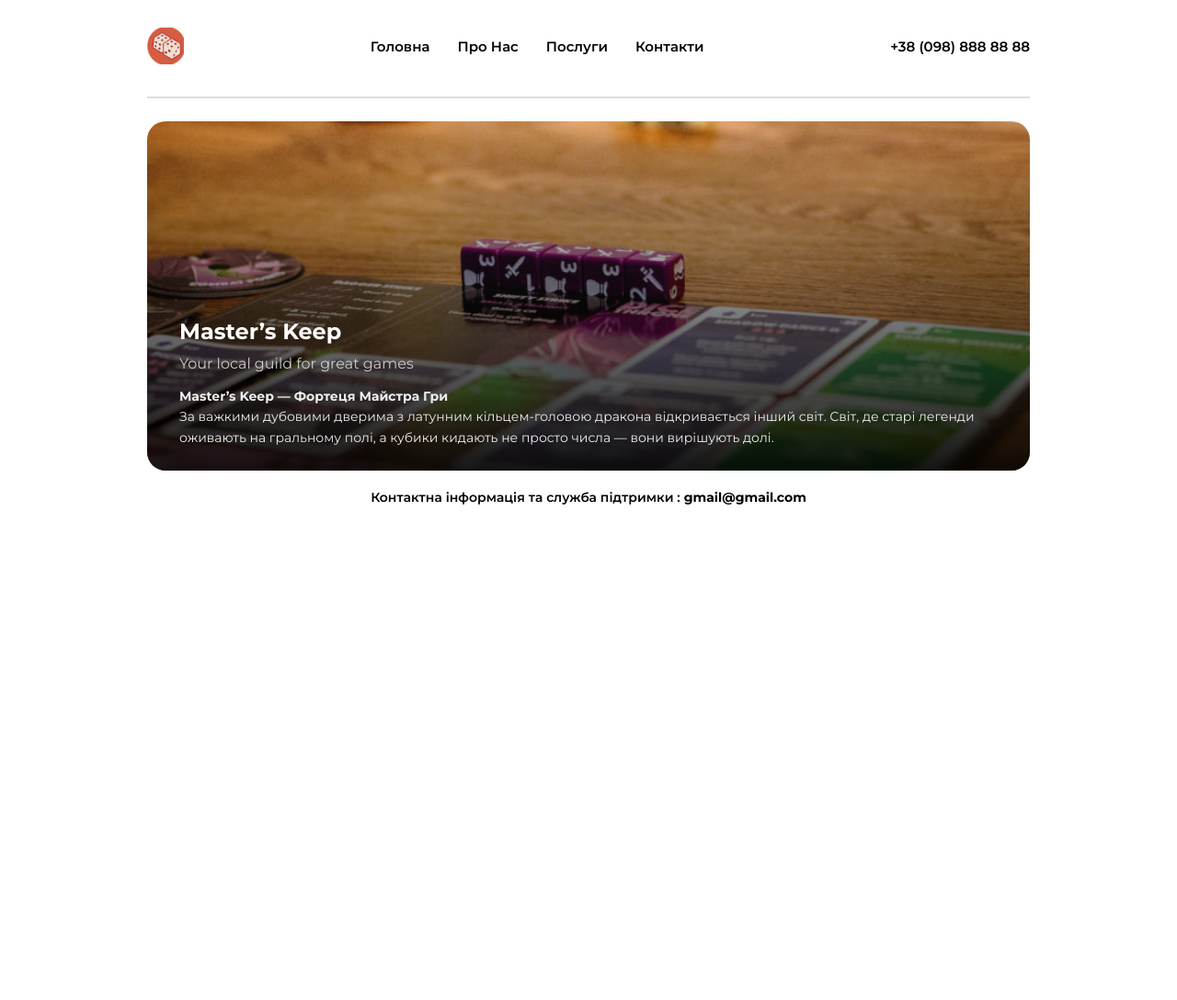
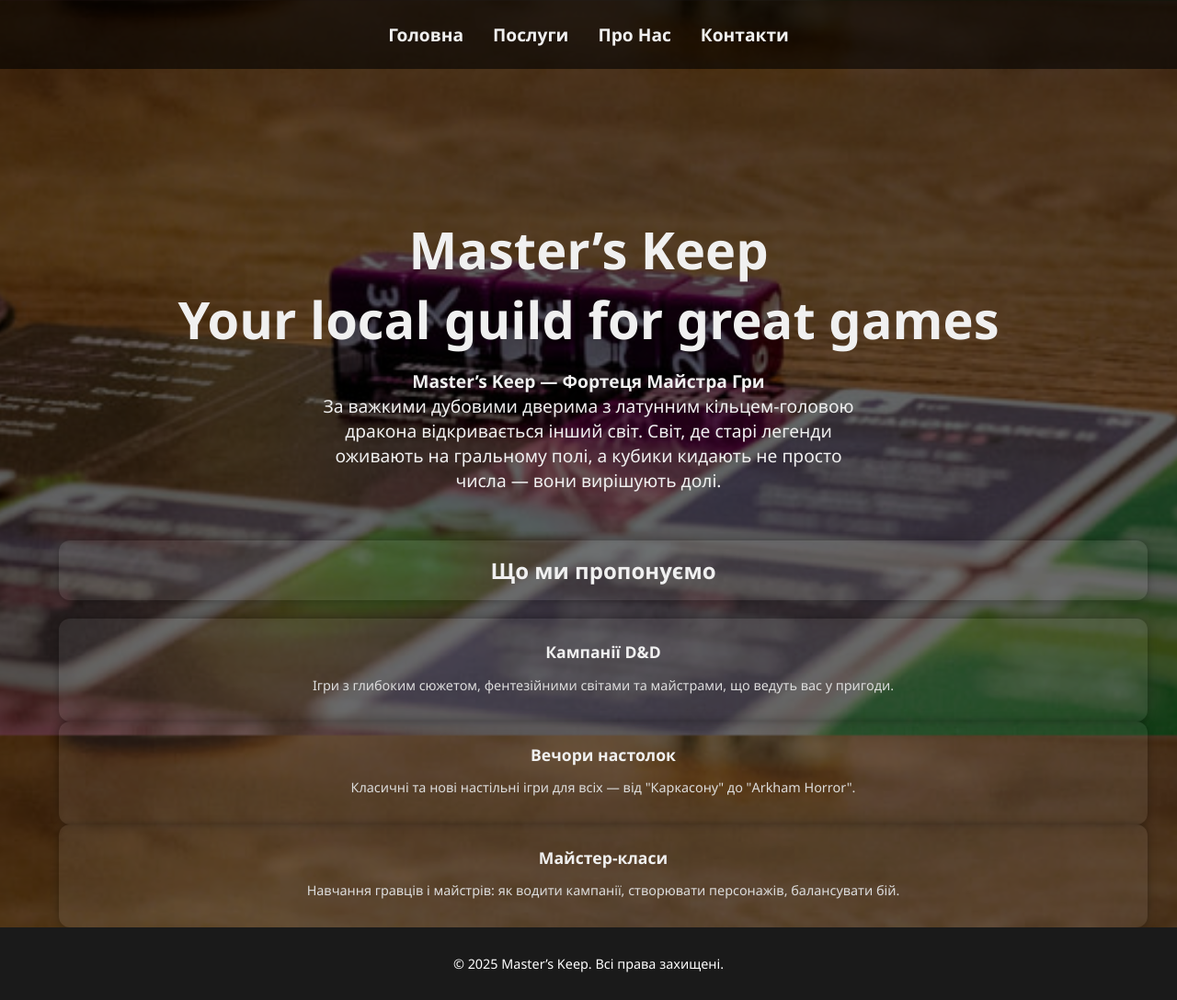
Before and after one commit to rocert92/deploy, a plain HTML site: page index.html in a window 1280 px wide. Shown: the whole page at 92% size. Before the commit the page ends 800 px from the top, so only its background shows below. Drawn offline with Linux system fonts and the light colour scheme.

Commit message:
Add files via upload

```diff
--- a/index.html
+++ b/index.html
@@ -2,7 +2,7 @@
 <html lang="uk">
 <head>
   <meta charset="UTF-8" />
-  <meta name="viewport" content="width=1920" />
+  <meta name="viewport" content="width=device-width, initial-scale=1.0" />
   <title>Master’s Keep</title>
   <link rel="stylesheet" href="style.css" />
   <link href="https://fonts.googleapis.com/css2?family=Montserrat:wght@400;600;700&display=swap" rel="stylesheet" />
@@ -10,16 +10,16 @@
 <body>
   <div class="container">
     <header class="navbar">
-      <img src="Assets/icon.jpg" alt="icon" class="icon" />
       <nav class="nav-links">
-        <a href="#">Головна</a>
-        <a href="#">Про Нас</a>
-        <a href="#">Послуги</a>
+        <a href="index.html">Головна</a>
+        <a href="services.html">Послуги</a>
+        <a href="about.html">Про Нас</a>
         <a href="#">Контакти</a>
       </nav>
-      <div class="phone">+38 (098) 888 88 88</div>
     </header>
+
     <div class="divider"></div>
+
     <section class="hero">
       <div class="overlay">
         <div class="hero-text">
@@ -30,9 +30,29 @@
       </div>
     </section>
 
-    <footer>
-      Контактна інформація та служба підтримки : <strong>gmail@gmail.com</strong>
-    </footer>
+    <section class="info">
+      <h2 class="btn12">Що ми пропонуємо</h2>
+      <div class="buttons">
+        <div class="btn12">
+          <h3>Кампанії D&D</h3>
+          <p>Ігри з глибоким сюжетом, фентезійними світами та майстрами, що ведуть вас у пригоди.</p>
+        </div>
+        <div class="btn12">
+          <h3>Вечори настолок</h3>
+          <p>Класичні та нові настільні ігри для всіх — від "Каркасону" до "Arkham Horror".</p>
+        </div>
+        <div class="btn12">
+          <h3>Майстер-класи</h3>
+          <p>Навчання гравців і майстрів: як водити кампанії, створювати персонажів, балансувати бій.</p>
+        </div>
+      </div>
+    </section>
+
+
   </div>
+<footer class="footer">
+  <p>&copy; 2025 Master’s Keep. Всі права захищені.</p>
+</footer>
+
 </body>
 </html>
--- a/style.css
+++ b/style.css
@@ -1,107 +1,223 @@
-* {
-  margin: 0;
-  padding: 0;
-  box-sizing: border-box;
+/* Загальні стилі */
+.main{
+  flex: 1;
 }
 
+
 body {
-  background-color: #fff;
-  font-family: 'Montserrat', sans-serif;
-  color: #000;
+  font-family: 'Segoe UI', sans-serif;
+  background: linear-gradient(rgba(0, 0, 0, 0.6), rgba(0, 0, 0, 0.6)), url('Assets/background.jpg') no-repeat center center fixed;
+  background-size: cover;
+  color: #f0f0f0;
+  height: 100%;
+  margin: 0;
+  display: flex;
+  flex-direction: column;
+}
+
+nav {
   display: flex;
   justify-content: center;
+  gap: 2rem;
+  padding: 1.5rem 0;
+  background-color: rgba(0, 0, 0, 0.6);
+  position: sticky;
+  top: 0;
+  z-index: 1000;
 }
 
-.container {
-  width: 960px;
-  padding-top: 20px;
+nav a {
+  text-decoration: none;
+  color: #f0f0f0;
+  font-size: 1.2rem;
+  font-weight: bold;
+  transition: color 0.3s ease;
 }
 
-.navbar {
+nav a:hover {
+  color: #ffa500;
+}
+
+.hero {
+  text-align: center;
+  margin-top: 10vh;
+  padding: 2rem;
+}
+
+.hero img {
+  width: 80px;
+  height: 80px;
+  margin-bottom: 1rem;
+}
+
+.hero h1 {
+  font-size: 3.5rem;
+  margin-bottom: 1rem;
+}
+
+.hero p {
+  font-size: 1.2rem;
+  max-width: 600px;
+  margin: 0 auto;
+}
+
+/* Секції з картками */
+.services-section {
+  padding: 3rem 2rem;
+}
+
+.services-section h2 {
+  text-align: center;
+  font-size: 2rem;
+  margin-bottom: 2rem;
+}
+
+.services-grid {
+  display: flex;
+  flex-wrap: wrap;
+  justify-content: center;
+  gap: 2rem;
+}
+
+.card {
+  background: rgba(255, 255, 255, 0.07);
+  padding: 1rem;
+  border-radius: 12px;
+  box-shadow: 0 0 10px rgba(0, 0, 0, 0.3);
+  width: 200px;
+  text-align: center;
+}
+
+.card img {
+  width: 200px;
+  height: 255px;
+  object-fit: cover;
+  border-radius: 10px;
+  margin-bottom: 1rem;
+}
+
+.card h3 {
+  margin: 0.5rem 0;
+  font-size: 1.1rem;
+}
+
+.card p {
+  font-size: 0.9rem;
+  color: #ddd;
+}
+
+/* Адаптація під мобільні */
+@media (max-width: 768px) {
+  .hero h1 {
+    font-size: 2.2rem;
+  }
+
+  .hero p {
+    font-size: 1rem;
+  }
+
+  .services-grid {
+    flex-direction: column;
+    align-items: center;
+  }
+
+  nav {
+    flex-wrap: wrap;
+    gap: 1rem;
+  }
+
+  .card {
+    width: 90%;
+  }
+
+  .card img {
+    width: 100%;
+    height: auto;
+  }
+}
+.top-bar {
+  display: flex;
+  justify-content: space-between;
+  align-items: center;
+  padding: 1rem 2rem;
+  background-color: rgba(0, 0, 0, 0.6);
+}
+
+.logo-and-phone {
   display: flex;
   align-items: center;
-  justify-content: space-between;
-  height: 60px;
-  margin-bottom: 25px;
+  gap: 1rem;
 }
 
-.divider {
-  height: 2px;
-  background-color: #ddd;
-  margin: 0 auto 25px;
-  width: 100%;
-}
-
-.icon {
-  width: 40px;
-  height: 40px;
-  object-fit: cover;
-}
-
-.nav-links {
-  display: flex;
-  gap: 30px;
-}
-
-.nav-links a {
-  text-decoration: none;
-  font-weight: 600;
-  font-size: 15px;
-  color: #000;
+.logo {
+  width: 50px;
+  height: 50px;
 }
 
 .phone {
-  font-weight: 600;
-  font-size: 15px;
+  color: #f0f0f0;
+  font-size: 1rem;
+  white-space: nowrap;
 }
 
-.hero {
-  width: 960px;
-  height: 380px;
-  background-image: url('Assets/background.jpg');
-  background-size: cover;
-  background-position: center;
-  border-radius: 20px;
-  position: relative;
-  overflow: hidden;
+/* Зменшуємо для мобільних */
+@media (max-width: 768px) {
+  .top-bar {
+    flex-direction: column;
+    align-items: center;
+    gap: 0.5rem;
+  }
+
+  .logo-and-phone {
+    flex-direction: column;
+    align-items: center;
+  }
+}
+.footer {
+  background-color: #1a1a1a;
+  color: #fff;
+  text-align: center;
+  padding: 1rem 0;
+  font-size: 0.9rem;
+  margin-bottom: 0%;
+  margin-top: auto;
 }
 
-.overlay {
-  position: absolute;
-  width: 100%;
-  height: 100%;
-  background: linear-gradient(to bottom, rgba(255,255,255,0.05), rgba(0,0,0,0.9));
-  padding: 25px 35px;
-  display: flex;
-  align-items: flex-end;
+
+.btn12 {
+  background: rgba(255, 255, 255, 0.07);
+  padding: 1rem;
+  border-radius: 12px;
+  box-shadow: 0 0 10px rgba(0, 0, 0, 0.3);
+  width: 200px;
+  text-align: center;
 }
 
-.hero-text {
-  color: white;
+.btn12 img {
+  width: 200px;
+  height: 255px;
+  object-fit: cover;
+  border-radius: 10px;
+  margin-bottom: 1rem;
 }
 
-.hero-text h1 {
-  font-size: 24px;
-  font-weight: 700;
-  margin-bottom: 12px;
-  line-height: 1.3;
+.btn12 h3 {
+  margin: 0.5rem 0;
+  font-size: 1.1rem;
 }
 
-.hero-text h1 span {
-  font-size: 16px;
-  font-weight: 400;
-  color: #ccc;
+.btn12 p {
+  font-size: 0.9rem;
+  color: #ddd;
 }
 
-.hero-text p {
-  font-size: 14px;
-  line-height: 1.6;
-  color: #eee;
+
+.btn12 {
+    width: 90%;
+    margin-left: 5%;
 }
 
-footer {
-  margin-top: 20px;
-  text-align: center;
-  font-weight: 600;
-  font-size: 14px;
+.btn12 img {
+    width: 100%;
+    height: auto;
 }
```
Also changed, not shown: about.html (added, +67 -0 lines), services.html (added, +79 -0 lines), Assets/dd1.jpg (added), Assets/dd2.jpg (added), Assets/game2.jpg (added), Assets/game3.png (added), Assets/mk1.jpg (added), Assets/mk2.jpg (added), Assets/mk3.jpg (added), 1 other file.
